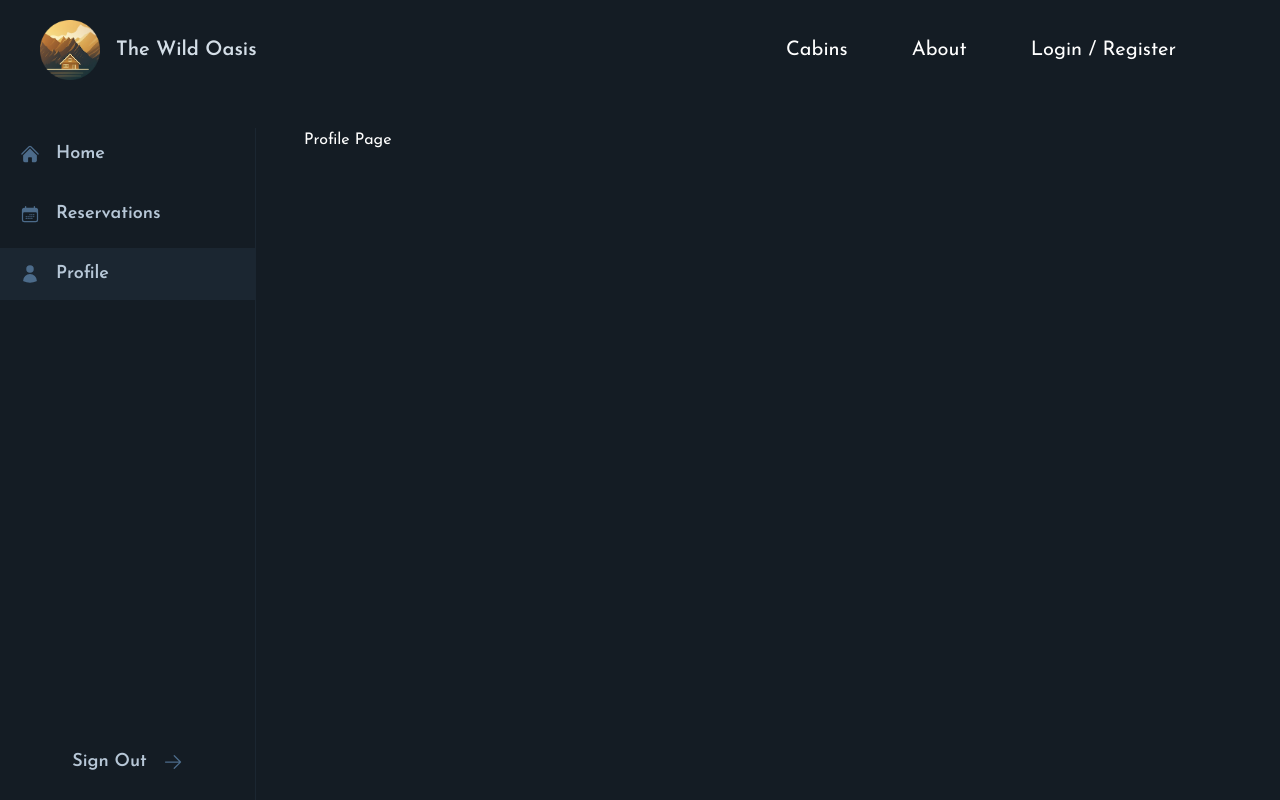
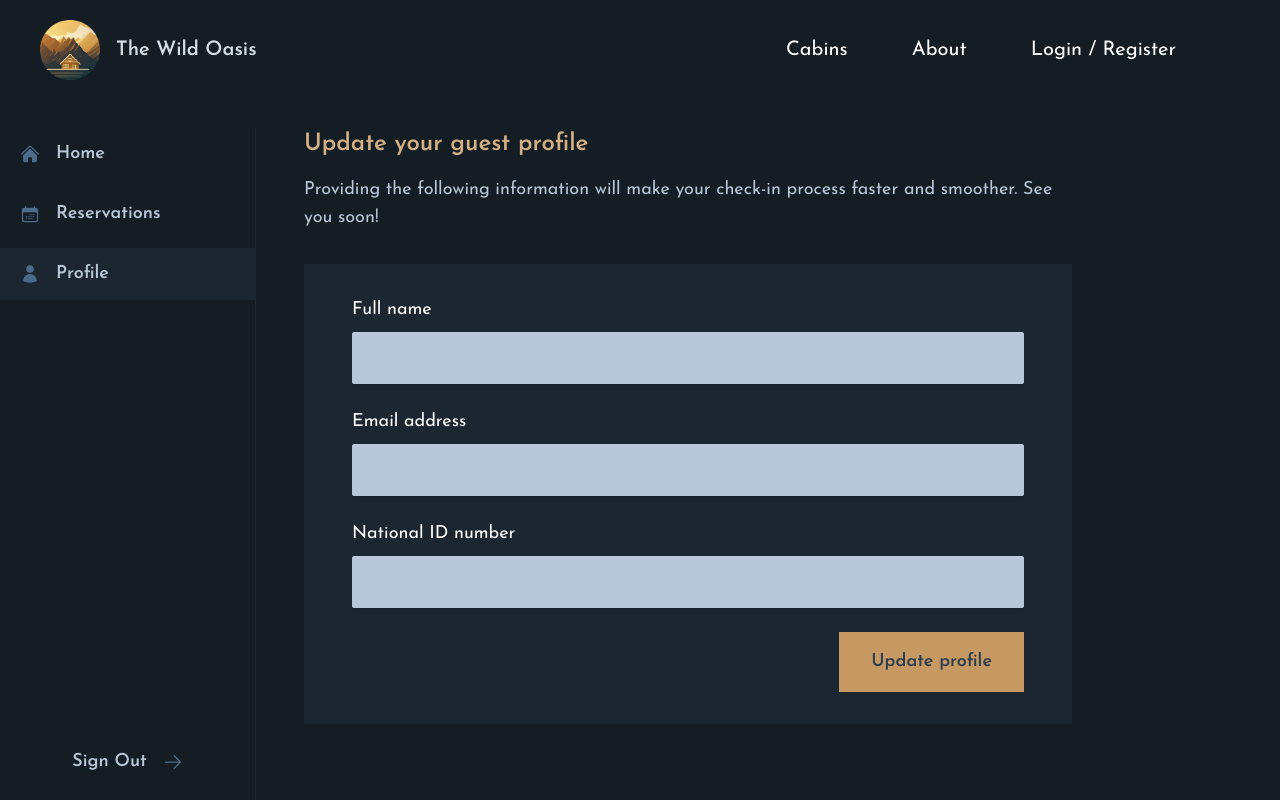
Before and after one commit to momin-khann/wild-oasis-website, a Next.js app: page /dashboard/profile in a window 1280 px wide. Built offline with nearby package versions, Linux system fonts and the light colour scheme; no server answers.

Commit message:
feat: all static part done

```diff
--- a/app/(pages)/(auth)/login/page.tsx
+++ b/app/(pages)/(auth)/login/page.tsx
@@ -7,13 +7,20 @@ export const metadata = {
 
 const Page = () => {
   return (
-    <div className={"wo-container pt-20 flex justify-center items-center"}>
+    <div className="wo-container pt-20 flex flex-col gap-6 justify-center items-center">
+      <h2 className="text-3xl font-semibold">
+        Sign in to access your guest area
+      </h2>
+
       <form action={signInAction}>
-        <button
-          className="inline-block mt-4 bg-accent-500 px-8 py-5 text-primary-800 text-lg font-semibold hover:bg-accent-600 transition-all"
-          type="submit"
-        >
-          Signin with Google
+        <button className="flex items-center gap-6 text-lg border border-primary-300 px-10 py-4 font-medium">
+          <img
+            src="https://authjs.dev/img/providers/google.svg"
+            alt="Google logo"
+            height="24"
+            width="24"
+          />
+          <span>Continue with Google</span>
         </button>
       </form>
     </div>
--- /dev/null
+++ b/app/(pages)/dashboard/_components/UpdateProfileForm.tsx
@@ -0,0 +1,62 @@
+"use client";
+
+import { useState } from "react";
+
+function UpdateProfileForm() {
+  const [count, setCount] = useState();
+
+  // CHANGE
+  // const countryFlag = "pt.jpg";
+  // const nationality = "portugal";
+
+  return (
+    <form className="bg-primary-900 py-8 px-12 text-lg flex gap-6 flex-col w-full">
+      <div className="space-y-2">
+        <label>Full name</label>
+        <input
+          type="text"
+          className="px-5 py-3 bg-primary-200 text-primary-800 w-full shadow-sm rounded-sm disabled:cursor-not-allowed disabled:bg-gray-600 disabled:text-gray-400"
+        />
+      </div>
+
+      <div className="space-y-2">
+        <label>Email address</label>
+        <input
+          type="email"
+          className="px-5 py-3 bg-primary-200 text-primary-800 w-full shadow-sm rounded-sm disabled:cursor-not-allowed disabled:bg-gray-600 disabled:text-gray-400"
+        />
+      </div>
+
+      {/* TODO: Add country Selection */}
+      {/*<div className="space-y-2">*/}
+      {/*  <div className="flex items-center justify-between">*/}
+      {/*    <label htmlFor="nationality">Where are you from?</label>*/}
+      {/*    <img*/}
+      {/*      src={countryFlag}*/}
+      {/*      alt="Country flag"*/}
+      {/*      className="h-5 rounded-sm"*/}
+      {/*    />*/}
+      {/*  </div>*/}
+
+      {/*  {children}*/}
+      {/*</div>*/}
+
+      <div className="space-y-2">
+        <label htmlFor="nationalID">National ID number</label>
+        <input
+          name="nationalID"
+          type="number"
+          className="px-5 py-3 bg-primary-200 text-primary-800 w-full shadow-sm rounded-sm"
+        />
+      </div>
+
+      <div className="flex justify-end items-center gap-6">
+        <button className="bg-accent-500 px-8 py-4 text-primary-800 font-semibold hover:bg-accent-600 transition-all disabled:cursor-not-allowed disabled:bg-gray-500 disabled:text-gray-300">
+          Update profile
+        </button>
+      </div>
+    </form>
+  );
+}
+
+export default UpdateProfileForm;
--- a/app/(pages)/dashboard/layout.tsx
+++ b/app/(pages)/dashboard/layout.tsx
@@ -1,7 +1,11 @@
 import React from "react";
 import Sidebar from "@/app/(pages)/dashboard/_components/Sidebar";
 
-const Layout = ({ children }: any) => {
+interface Props {
+  children: React.ReactNode;
+}
+
+const Layout = ({ children }: Props) => {
   return (
     <div className="grid grid-cols-[16rem_1fr] h-full w-full max-w-none flex-1 gap-12 ">
       <Sidebar />
--- a/app/(pages)/dashboard/page.tsx
+++ b/app/(pages)/dashboard/page.tsx
@@ -1,9 +1,19 @@
 import React from "react";
+import { auth } from "@/auth";
 
-const Page = () => {
+export const metadata = {
+  title: "Dashboard",
+};
+
+const Page = async () => {
+  const session = await auth();
+  const firstName = session?.user?.name?.split(" ")[0];
+
   return (
     <div>
-      <div>Home Page of Dashboard</div>
+      <h2 className="font-semibold text-2xl text-accent-400 mb-7">
+        Welcome, {firstName}
+      </h2>
     </div>
   );
 };
--- a/app/(pages)/dashboard/profile/page.tsx
+++ b/app/(pages)/dashboard/profile/page.tsx
@@ -1,8 +1,20 @@
-import React from 'react'
+import React from "react";
+import UpdateProfileForm from "../_components/UpdateProfileForm";
 
 const Page = () => {
   return (
-    <div>Profile Page</div>
-  )
-}
-export default Page
+    <section className={"max-w-3xl"}>
+      <h2 className="font-semibold text-2xl text-accent-400 mb-4">
+        Update your guest profile
+      </h2>
+
+      <p className="text-lg mb-8 text-primary-200">
+        Providing the following information will make your check-in process
+        faster and smoother. See you soon!
+      </p>
+
+      <UpdateProfileForm />
+    </section>
+  );
+};
+export default Page;
--- a/app/(pages)/dashboard/reservation/page.tsx
+++ b/app/(pages)/dashboard/reservation/page.tsx
@@ -1,8 +1,33 @@
-import React from 'react'
+import React from "react";
+
+export const metadata = {
+  title: "Reservations",
+};
 
 const Page = () => {
+  const bookings = [];
+
   return (
-    <div>Reservation Page</div>
-  )
-}
-export default Page
+    <section>
+      <h2 className="font-semibold text-2xl text-accent-400 mb-7">
+        Your reservations
+      </h2>
+
+      {bookings.length === 0 ? (
+        <p className="text-lg">
+          You have no reservations yet. Check out our{" "}
+          <a className="underline text-accent-500" href="/cabins">
+            luxury cabins &rarr;
+          </a>
+        </p>
+      ) : (
+        <ul className="space-y-6">
+          {/*{bookings.map((booking) => (*/}
+          {/*  <ReservationCard booking={booking} key={booking.id} />*/}
+          {/*))}*/}
+        </ul>
+      )}
+    </section>
+  );
+};
+export default Page;
--- a/auth.ts
+++ b/auth.ts
@@ -1,16 +1,26 @@
 import NextAuth from "next-auth";
 import Google from "next-auth/providers/google";
-// import { SupabaseAdapter } from "@auth/supabase-adapter";
 
 export const { handlers, signIn, signOut, auth } = NextAuth({
   providers: [Google],
   callbacks: {
     async signIn({ user, account, profile, email, credentials }) {
+      /*
+       * TODO: find user by by current google email,
+       *   if not found then create new user in supabase,
+       *   after that all return true
+       * */
+
       return true;
     },
+
+    async session({ session }) {
+      /*
+       * TODO: find user by current google email,
+       *  then append the session with supabase user id to session guest id
+       * */
+
+      return session;
+    },
   },
-  // adapter: SupabaseAdapter({
-  //   url: process.env.SUPABASE_URL!,
-  //   secret: process.env.SUPABASE_SERVICE_ROLE_KEY!,
-  // }),
 });
--- a/package.json
+++ b/package.json
@@ -9,14 +9,13 @@
     "lint": "next lint"
   },
   "dependencies": {
-    "@auth/supabase-adapter": "^1.2.0",
     "@heroicons/react": "^2.1.3",
-    "@supabase/ssr": "^0.3.0",
     "@supabase/supabase-js": "^2.43.4",
     "date-fns": "^3.6.0",
     "next": "14.2.3",
     "next-auth": "^5.0.0-beta.19",
     "react": "^18",
+    "react-day-picker": "^8.10.1",
     "react-dom": "^18"
   },
   "devDependencies": {
```
Also changed, not shown: 2 other files (tests, documents, lock files or other folders).
